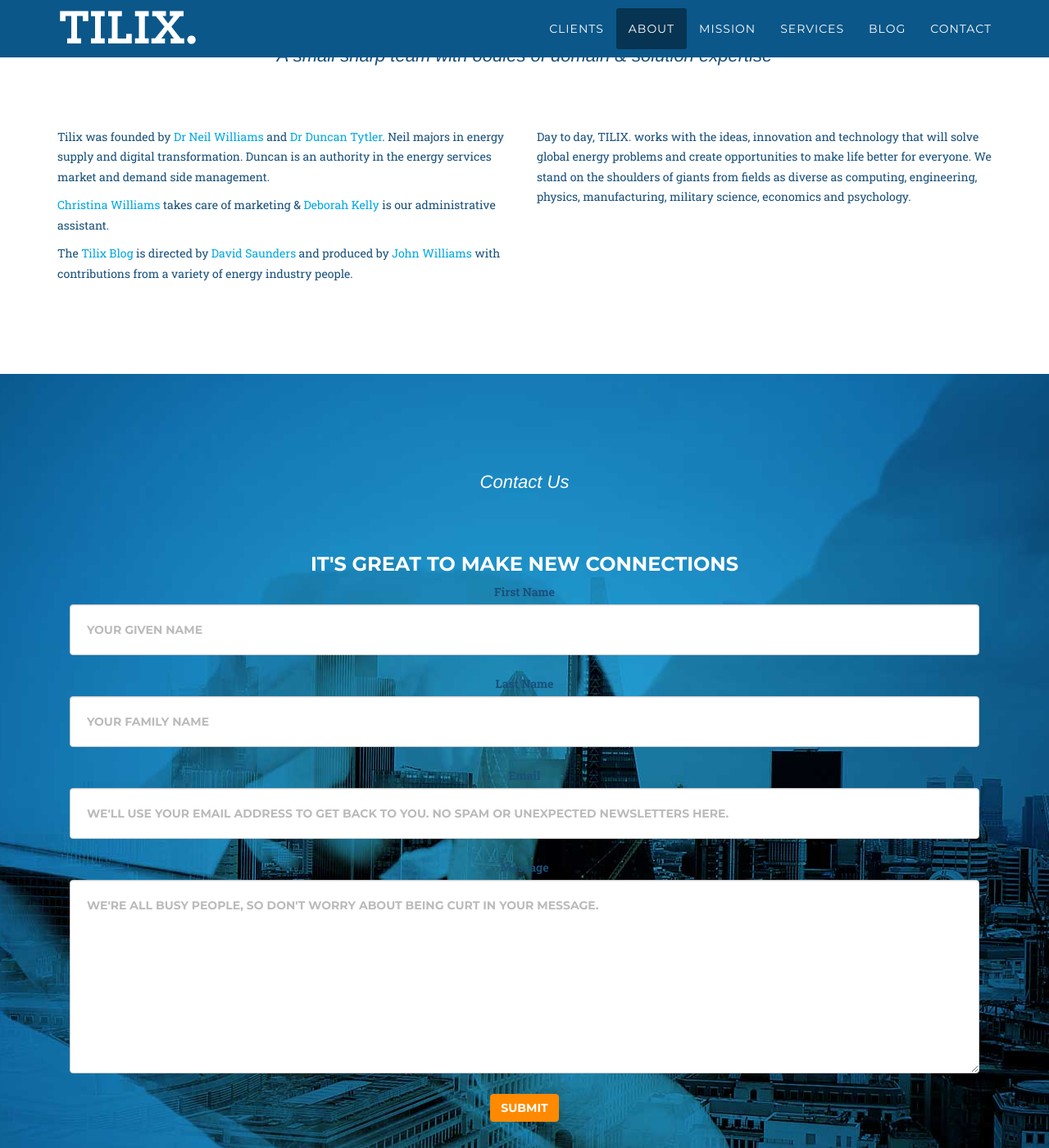
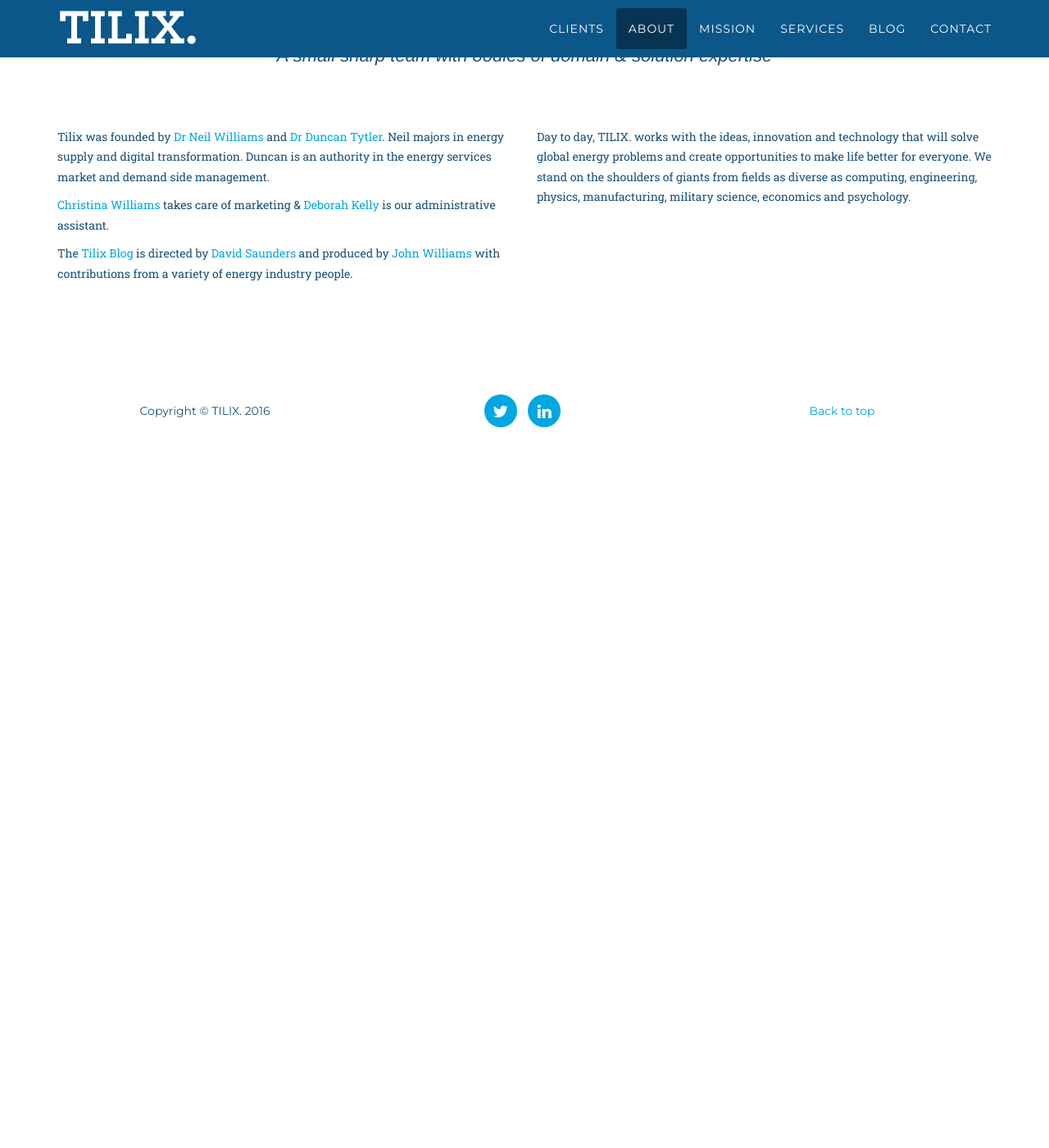
Before and after one commit to milomedia/tilix, a Jekyll site: the page built from index.html, in a window 1280 px wide and 1400 px high, scrolled down 2701 px. Shown: the whole window at 82% size. Built offline with Jekyll 4.4.1, drawn with Linux system fonts in a browser that asks for light colours; nearby versions of some CDN libraries; some web fonts are replaced; after the commit the page ends 3247 px from its top, so only the background shows below that.

Commit message:
Update index.html

```diff
--- a/index.html
+++ b/index.html
@@ -71,7 +71,7 @@
                     <li><a class="page-scroll" href="#goals">Mission</a></li>
 		    <li><a href="services.html">Services</a></li>
                     <li><a href="blog.html">Blog</a></li>
-                    <li><a class="page-scroll" href="#contact">Contact</a></li>
+                    <li><a href="contact.html">Contact</a></li>
                 </ul>
             </div>
             <!-- /.navbar-collapse -->
@@ -148,43 +148,6 @@
         </div>
     </section>
 
-<!-- Contact Section -->
-<section id="contact">
-        <div class="container">
-            <div class="row">
-                <div class="col-lg-12 text-center">
-                    <h2 class="section-heading">Contact Us</h2>
-                    <h3 class="section-subheading text-muted">It's Great to Make New Connections</h3>
-                </div>
-            </div>
-                            <div class="clearfix"></div>
-                            <div class="col-lg-12 text-center">
-                                <!-- Begin SimpleForm -->
-				    <form id="contact-form" role="form" action="https://getsimpleform.com/messages?form_api_token=089775b4820ce71406ac9b65a07ece64" method="post" enctype="multipart/form-data">
-					    <div class="form-group">
-						    <label for="first-name">First Name</label>
-						    <input id="first-name" placeholder="Your given name" class="form-control" type="text">
-					    </div>
-					    <div class="form-group">
-						    <label for="last-name">Last Name</label>
-						    <input id="last-name" class="form-control" placeholder="Your family name" type="text">
-					    </div>
-					    <div class="form-group">
-						    <label for="email">Email</label>
-						    <input id="email" class="form-control" placeholder="We'll use your email address to get back to you. No spam or unexpected newsletters here." type="email">
-					    </div>
-					    <div class="form-group">
-						    <label for="message">Message</label>
-						    <textarea type="text" id="message" class="form-control" rows="8" placeholder="We're all busy people, so don't worry about being curt in your message."></textarea>
-					    </div>
-					    <div class="g-recaptcha" data-sitekey="6LfB-w8UAAAAAFRG9-a_OEfLhFbt_byFr5ad93TU"></div>
-					    <button type="submit" class="btn btn-primary">Submit</button>
-				    </form>
-				<!--End SimpleForm-->
-                            </div>
-        </div>
-    </section>
-
     <footer>
         <div class="container">
             <div class="row">
```
